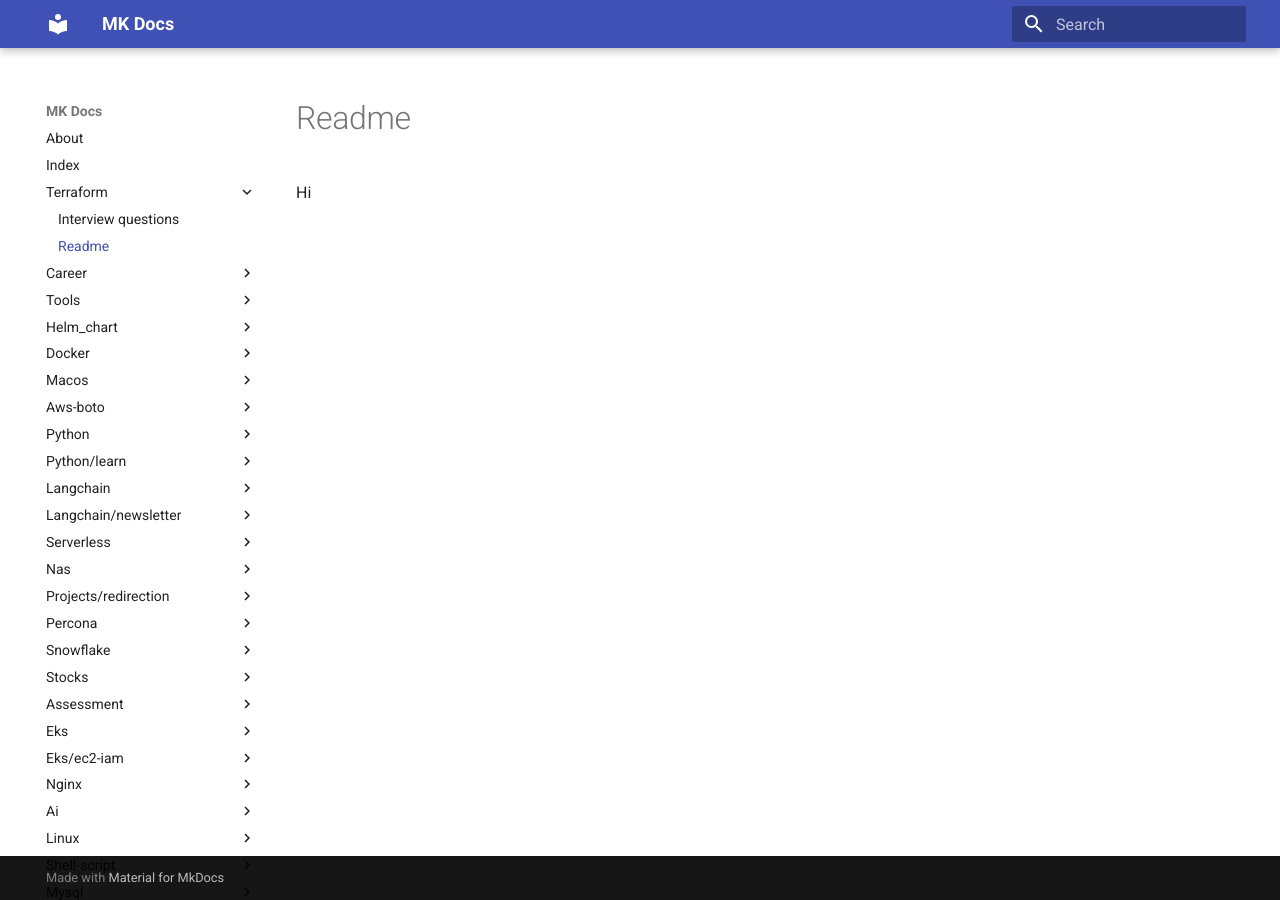
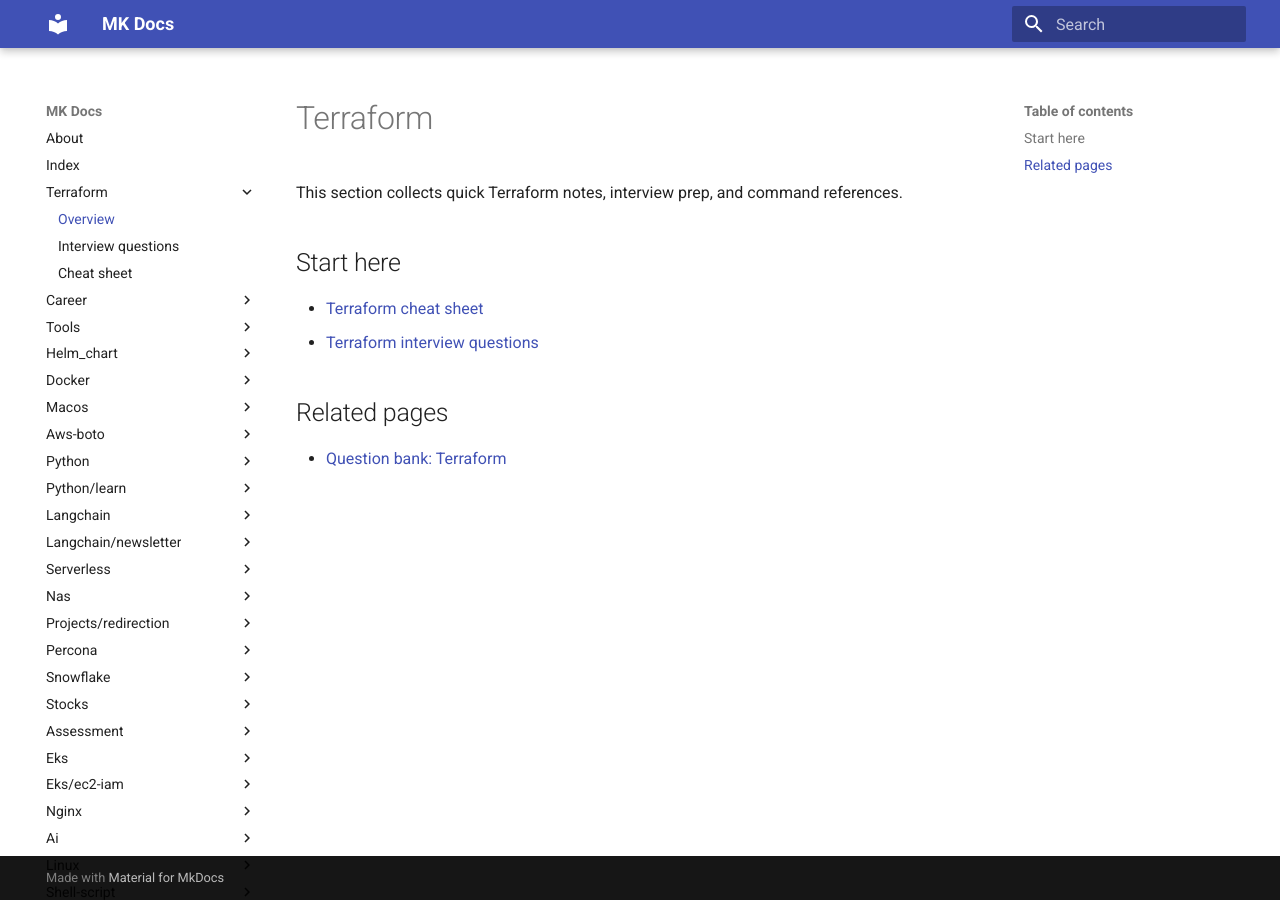
Before and after one commit to madhankumar866/Mk_docs, an MkDocs documentation site: the page built from docs/Terraform/Readme.md, in a window 1280 px wide. Built offline with MkDocs 1.6.1 and Material for MkDocs 9.7.7, drawn with Linux system fonts in a browser that asks for light colours.

Commit message:
Terraform-update

```diff
--- a/docs/Terraform/Readme.md
+++ b/docs/Terraform/Readme.md
@@ -1 +1,12 @@
-Hi
+# Terraform
+
+This section collects quick Terraform notes, interview prep, and command references.
+
+## Start here
+
+- [Terraform cheat sheet](Terraform_cheat_sheet.md)
+- [Terraform interview questions](Interview-Questions.md)
+
+## Related pages
+
+- [Question bank: Terraform](../questions/terraform.md)
--- a/mkdocs.yml
+++ b/mkdocs.yml
@@ -4,8 +4,9 @@
 - About: about.md
 - Index: index.md
 - Terraform:
+  - Overview: Terraform/Readme.md
   - Interview questions: Terraform/Interview-Questions.md
-  - Readme: Terraform/Readme.md
+  - Cheat sheet: Terraform/Terraform_cheat_sheet.md
 - Career:
   - 1 on 1 framework: Career/1-on-1-Framework.md
   - Ai job guide 2026: Career/AI-Job-Guide-2026.md
@@ -170,8 +171,6 @@
   - Kubernetes: questions/kubernetes.md
   - Q1: questions/q1.md
   - Terraform: questions/terraform.md
-- Questions/terraform:
-  - Terraform_cheat_sheet: questions/Terraform/Terraform_cheat_sheet.md
 - Questions/python:
   - Log_tail: questions/Python/log_tail.md
 - Questions/interview-cases:
```
Also changed, not shown: docs/Terraform/Interview-Questions.md (+6 -0 lines), docs/Terraform/Terraform_cheat_sheet.md (added, +9 -0 lines), docs/Tools/Tools.md (+10 -0 lines), docs/questions/Terraform/Terraform_cheat_sheet.md (deleted, +0 -3 lines), docs/questions/terraform.md (+6 -0 lines), docs/Terraform/image.png (renamed from docs/questions/Terraform/image.png).
